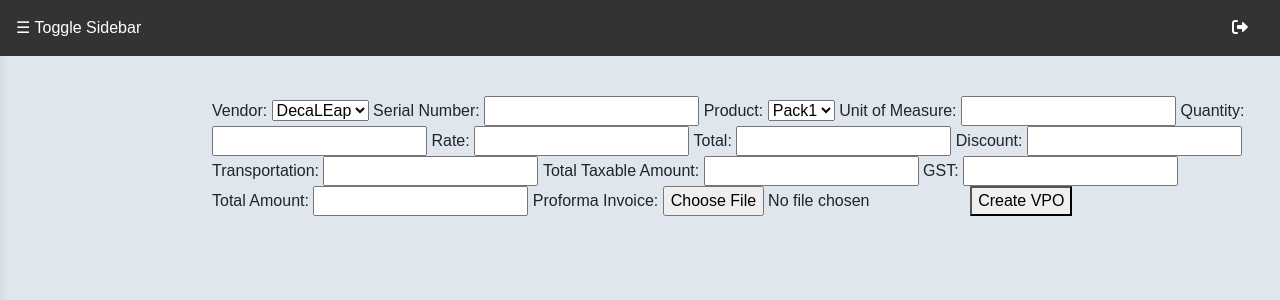
After one commit to yashsc462/THRO-APP, a Django app: page /vpo/ in a window 1280 px wide. The commit adds this page. Shown: the top 300 px of the page. Run offline with Django 5.2, Linux system fonts and the light colour scheme; data comes from the database, SQL or seed files in the repository; both versions use the stored data as it was after the commit.

Commit message:
Completed Basic Adding of  VPO
Basic Setup of VPO page done

Co-Authored-By: Rahul Pandey <127392020+shrann@users.noreply.github.com>
Co-Authored-By: Yash Chavan <88556676+yashsc462@users.noreply.github.com>

```diff
--- a/backend/api/models.py
+++ b/backend/api/models.py
@@ -6,6 +6,7 @@ from django.db import models
 
 
 class Vendor(models.Model):
+    vendor_id = models.CharField(max_length=10)
     STATES_CHOICES = [
         ('AN', 'Andaman and Nicobar Islands'),
         ('AP', 'Andhra Pradesh'),
@@ -134,3 +135,23 @@ class Product(models.Model):
     class Meta:
         verbose_name = "Product"
         verbose_name_plural = "Products"
+
+
+
+class VPO(models.Model):
+    vendor = models.ForeignKey(Vendor, on_delete=models.CASCADE)
+    serial_num = models.IntegerField()
+    product = models.ForeignKey(Product, on_delete=models.CASCADE)
+    UOM = models.CharField(max_length=50)
+    QTY = models.IntegerField(default=0)
+    rate = models.DecimalField(max_digits=10, decimal_places=2, blank=True, null=True)
+    total = models.DecimalField(max_digits=10, decimal_places=2, blank=True, null=True)
+    discount = models.IntegerField(default=0)
+    transportation = models.IntegerField(default=0)
+    total_taxable_amount = models.IntegerField(default=0)
+    gst = models.IntegerField(default=0)
+    total_amount = models.IntegerField(default=0)
+    proforma_invoice = models.FileField(upload_to='media/')
+
+    def __str__(self):
+        return f'VPO {self.serial_num} - {self.vendor.name}'
--- a/backend/api/templates/base.html
+++ b/backend/api/templates/base.html
@@ -27,6 +27,7 @@
                     <li class="list-group-item"><a href="{% url 'vendorList' %}">Vendor List</a></li>
                     <li class="list-group-item"><a href="{% url 'addCustomer' %}">Customer</a></li>
                     <li class="list-group-item"><a href="{% url 'addCompany' %}">Company</a></li>
+                    <li class="list-group-item"><a href="{% url 'vpo' %}">VPO</a></li>
                     <li class="list-group-item"><a href="{% url 'logout' %}">Logout</a></li>
                 </ul>
             </div>
--- /dev/null
+++ b/backend/api/templates/vpo.html
@@ -0,0 +1,57 @@
+{% extends "base.html" %}
+
+{% block title %}VPO{% endblock %}
+
+{% block content %}
+<form method="post" enctype="multipart/form-data">
+    {% csrf_token %}
+    <label for="vendor">Vendor:</label>
+    <select name="vendor" id="vendor">
+        {% for vendor in vendors %}
+            <option value="{{ vendor.vendor_id }}">{{ vendor.vendorName }}</option>
+        {% endfor %}
+    </select>
+
+    <label for="serial_num">Serial Number:</label>
+    <input type="number" name="serial_num" id="serial_num" required>
+
+    <label for="product">Product:</label>
+    <select name="product" id="product">
+        {% for product in products %}
+            <option value="{{ product.product_id }}">{{ product.description }}</option>
+        {% endfor %}
+    </select>
+
+    <label for="UOM">Unit of Measure:</label>
+    <input type="text" name="UOM" id="UOM" required>
+
+    <label for="QTY">Quantity:</label>
+    <input type="number" name="QTY" id="QTY" required>
+
+    <label for="Rate">Rate:</label>
+    <input type="number" step="0.01" name="Rate" id="Rate">
+
+    <label for="total">Total:</label>
+    <input type="number" step="0.01" name="total" id="total">
+
+    <label for="discount">Discount:</label>
+    <input type="number" name="discount" id="discount">
+
+    <label for="transportation">Transportation:</label>
+    <input type="number" name="transportation" id="transportation">
+
+    <label for="total_taxable_amount">Total Taxable Amount:</label>
+    <input type="number" name="total_taxable_amount" id="total_taxable_amount">
+
+    <label for="gst">GST:</label>
+    <input type="number" name="gst" id="gst">
+
+    <label for="total_amount">Total Amount:</label>
+    <input type="number" name="total_amount" id="total_amount">
+
+    <label for="proforma_invoice">Proforma Invoice:</label>
+    <input type="file" name="proforma_invoice" id="proforma_invoice">
+
+    <button type="submit">Create VPO</button>
+</form>
+{% endblock %}
--- a/backend/api/views.py
+++ b/backend/api/views.py
@@ -5,7 +5,7 @@ from django.shortcuts import render, redirect
 from django.contrib.auth import authenticate, login,logout as auth_logout
 from django.contrib.auth.models import User
 from django.http import HttpResponse,JsonResponse
-from .models import Vendor,Customer,Company,Product
+from .models import Vendor,Customer,Company,Product,VPO
 
 
 
@@ -57,6 +57,7 @@ from django.contrib import messages
 
 def addVendor(request):
     if request.method == 'POST':
+        vendor_id = request.POST.get('vendor_id')
         vendor_name = request.POST.get('vendorName')
         vendor_address = request.POST.get('vendorAddress')
         vendor_gst_number = request.POST.get('vendorGstNumber')
@@ -66,12 +67,13 @@ def addVendor(request):
         pincode = request.POST.get('pincode')
 
         # Checking of the valid data
-        if not vendor_name or not vendor_address or not vendor_gst_number or not vendor_phone_number or not city or not state or not pincode:
+        if not vendor_id or not vendor_name or not vendor_address or not vendor_gst_number or not vendor_phone_number or not city or not state or not pincode:
             messages.error(request, 'All fields are required.')
             return redirect('addVendor')
 
         try:
             Vendor.objects.create(
+                vendor_id = vendor_id,
                 vendorName=vendor_name,
                 vendorAddress=vendor_address,
                 vendorGstNumber=vendor_gst_number,
@@ -194,3 +196,51 @@ def addProduct(request):
 
     # Render the form initially or on GET request
     return render(request, 'addProduct.html')
+
+
+def vpo(request):
+    if request.method == 'POST':
+        # Retrieve form data from POST request
+        vendor_id = request.POST.get('vendor')
+        serial_num = request.POST.get('serial_num')
+        product_id = request.POST.get('product')
+        UOM = request.POST.get('UOM')
+        QTY = request.POST.get('QTY')
+        rate = request.POST.get('Rate')
+        total = request.POST.get('total')
+        discount = request.POST.get('discount')
+        transportation = request.POST.get('transportation')
+        total_taxable_amount = request.POST.get('total_taxable_amount')
+        gst = request.POST.get('gst')
+        total_amount = request.POST.get('total_amount')
+        proforma_invoice = request.FILES.get('proforma_invoice') if 'proforma_invoice' in request.FILES else None
+
+        # Retrieve vendor and product objects from their models
+        vendor = Vendor.objects.get(vendor_id=vendor_id)
+        product = Product.objects.get(product_id=product_id)
+
+        # Create and save VPO object
+        vpo = VPO(
+            vendor=vendor,
+            serial_num=serial_num,
+            product=product,
+            UOM=UOM,
+            QTY=QTY,
+            rate=rate,
+            total=total,
+            discount=discount,
+            transportation=transportation,
+            total_taxable_amount=total_taxable_amount,
+            gst=gst,
+            total_amount=total_amount,
+            proforma_invoice=proforma_invoice
+        )
+        vpo.save()
+
+        return HttpResponse('VPO created successfully!')  # Or redirect to a success page
+    else:
+        # Fetch all vendors and products for the initial form load
+        vendors = Vendor.objects.all()
+        products = Product.objects.all()
+        context = {'vendors': vendors, 'products': products}
+        return render(request, 'vpo.html', context)
--- a/backend/backend/urls.py
+++ b/backend/backend/urls.py
@@ -33,4 +33,5 @@ urlpatterns = [
     path('logout/', views.logout, name='logout'),
     path('vendorList/', views.vendorList, name='vendorList'),
     path('addProduct/', views.addProduct, name='addProduct'),
+    path('vpo/', views.vpo, name='vpo'),
 ]+ static(settings.STATIC_URL, document_root=settings.STATIC_ROOT) + static(settings.MEDIA_URL, document_root=settings.MEDIA_ROOT)
```
Also changed, not shown: backend/api/templates/addCompany.html (+21 -42 lines), backend/api/templates/addVendor.html (+14 -11 lines), backend/api/migrations/0001_initial.py, backend/db.sqlite3, 4 other files.
